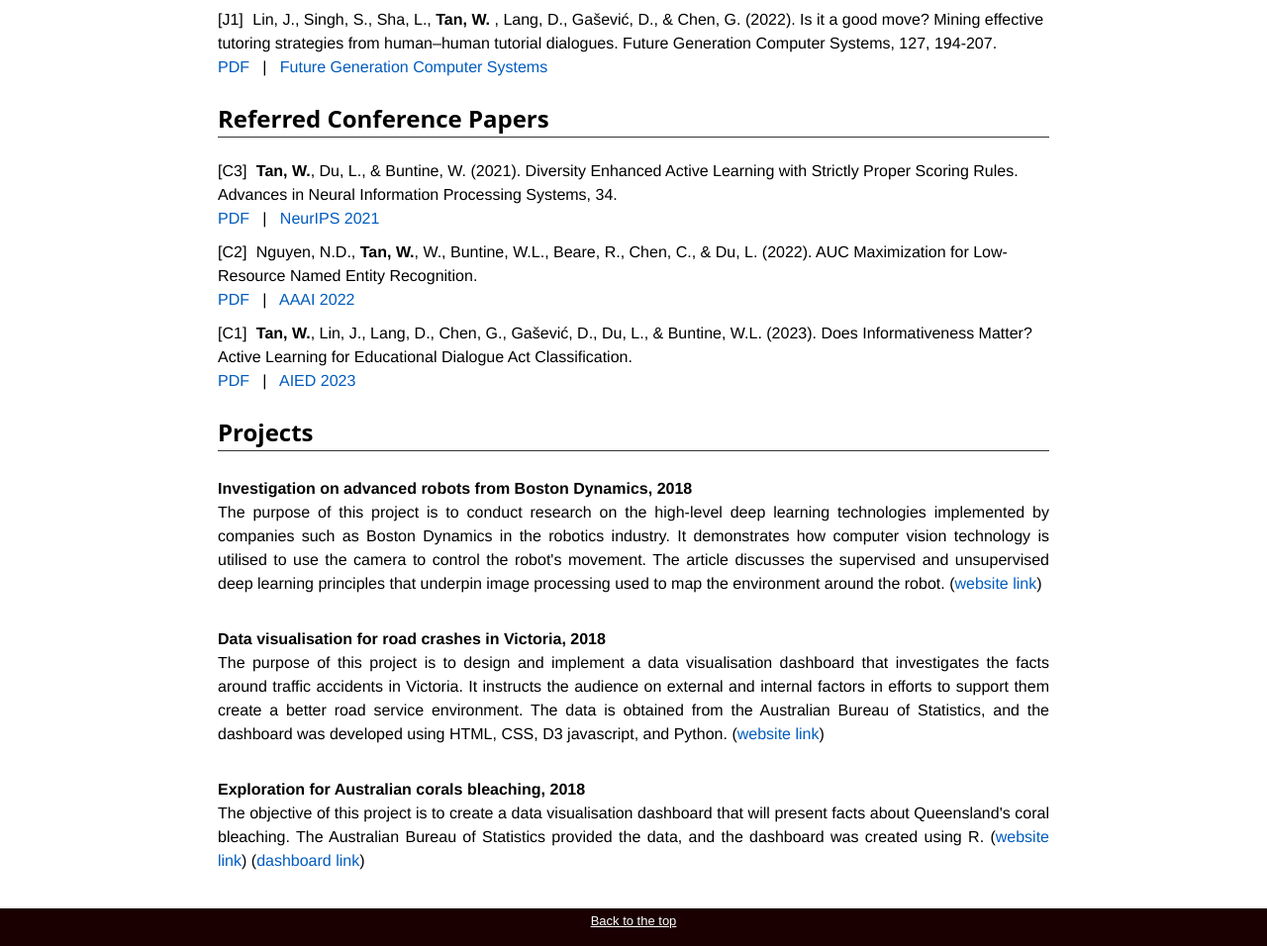
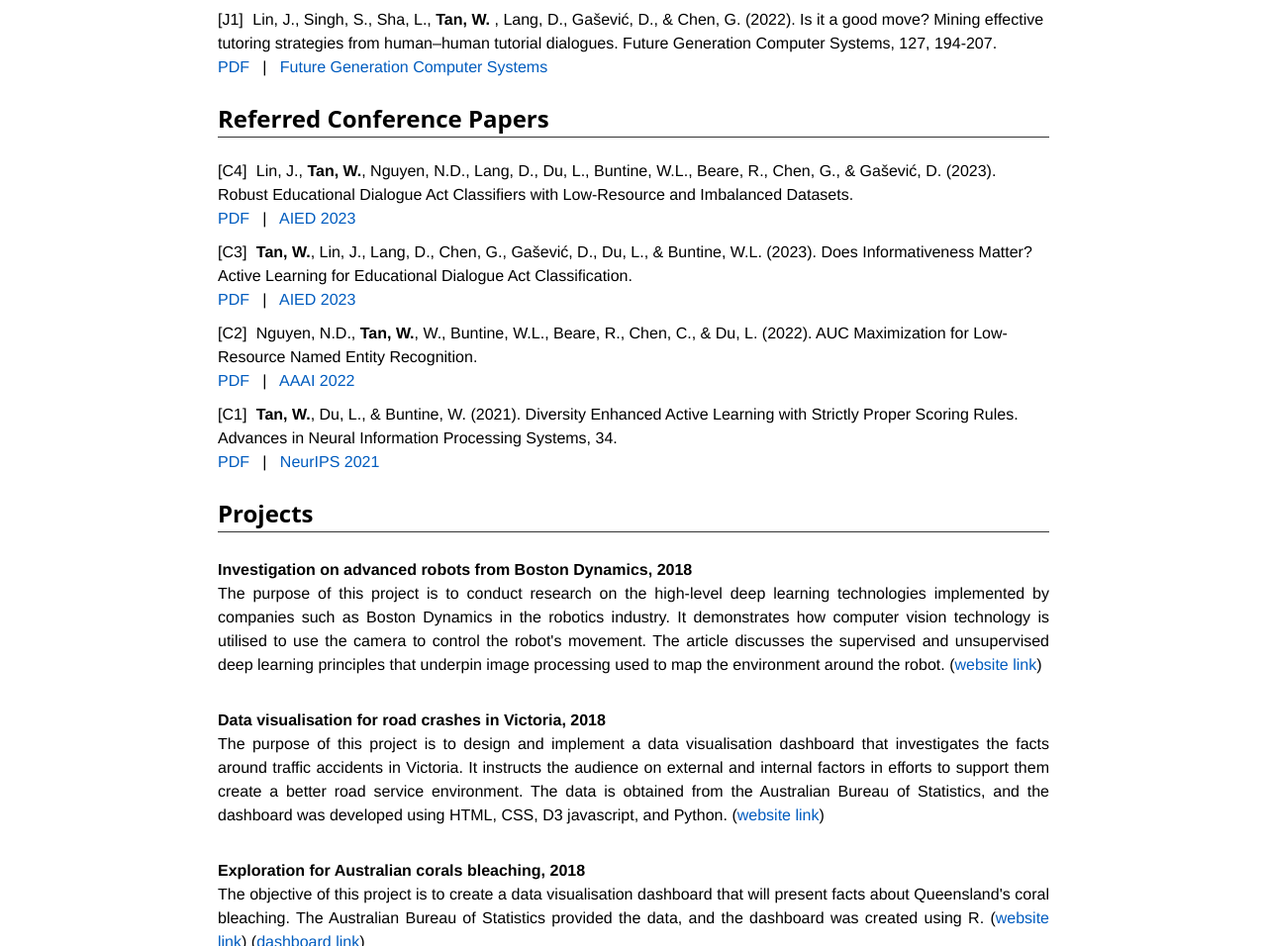
Before and after one commit to davidtw999/davidtw999.github.io, a plain HTML site: page index.html in a window 1280 px wide. Shown: the part 1266-2222 px from the top of the page at 99% size. Drawn offline with Linux system fonts and the light colour scheme.

Commit message:
2304.07499

```diff
--- a/index.html
+++ b/index.html
@@ -154,11 +154,11 @@
 					<ol class="publication C-list">
 					  <li>
 						<p class="text-small-margin">
-							<b>Tan, W.</b>, Lin, J., Lang, D., Chen, G., Gašević, D., Du, L., & Buntine, W.L. (2023). Does Informativeness Matter? Active Learning for Educational Dialogue Act Classification.
+							<b>Tan, W.</b>, Du, L., & Buntine, W. (2021). Diversity Enhanced Active Learning with Strictly Proper Scoring Rules. Advances in Neural Information Processing Systems, 34.
 						  <br>
-						  <a href="docs/2304.05578.pdf" target="_blank">PDF</a>
+						  <a href="docs/NeurIPS-2021-diversity-enhanced-active-learning-with-strictly-proper-scoring-rules-Paper.pdf" target="_blank">PDF</a>
 						  &nbsp;&nbsp;|&nbsp;&nbsp;
-						  <a href="https://arxiv.org/pdf/2304.05578.pdf" target="_blank">AIED 2023</a>
+						  <a href="https://proceedings.neurips.cc/paper/2021/file/5a7b238ba0f6502e5d6be14424b20ded-Paper.pdf" target="_blank">NeurIPS 2021</a>
 						</p>
 					  </li>
 					  <li>
@@ -170,14 +170,22 @@
 						  <a href="https://arxiv.org/pdf/2212.04800.pdf" target="_blank">AAAI 2022</a>
 						</p>
 					  </li>
-
 					  <li>
 						<p class="text-small-margin">
-							<b>Tan, W.</b>, Du, L., & Buntine, W. (2021). Diversity Enhanced Active Learning with Strictly Proper Scoring Rules. Advances in Neural Information Processing Systems, 34.
+							<b>Tan, W.</b>, Lin, J., Lang, D., Chen, G., Gašević, D., Du, L., & Buntine, W.L. (2023). Does Informativeness Matter? Active Learning for Educational Dialogue Act Classification.
 						  <br>
-						  <a href="docs/NeurIPS-2021-diversity-enhanced-active-learning-with-strictly-proper-scoring-rules-Paper.pdf" target="_blank">PDF</a>
+						  <a href="docs/2304.05578.pdf" target="_blank">PDF</a>
 						  &nbsp;&nbsp;|&nbsp;&nbsp;
-						  <a href="https://proceedings.neurips.cc/paper/2021/file/5a7b238ba0f6502e5d6be14424b20ded-Paper.pdf" target="_blank">NeurIPS 2021</a>
+						  <a href="https://arxiv.org/pdf/2304.05578.pdf" target="_blank">AIED 2023</a>
+						</p>
+					  </li>
+					   <li>
+						<p class="text-small-margin">
+							Lin, J., <b>Tan, W.</b>, Nguyen, N.D., Lang, D., Du, L., Buntine, W.L., Beare, R., Chen, G., & Gašević, D. (2023). Robust Educational Dialogue Act Classifiers with Low-Resource and Imbalanced Datasets.
+						  <br>
+						  <a href="docs/2304.07499.pdf" target="_blank">PDF</a>
+						  &nbsp;&nbsp;|&nbsp;&nbsp;
+						  <a href="https://arxiv.org/pdf/2304.07499.pdf" target="_blank">AIED 2023</a>
 						</p>
 					  </li>
                 	</ol>
```
Also changed, not shown: 1 other file.
